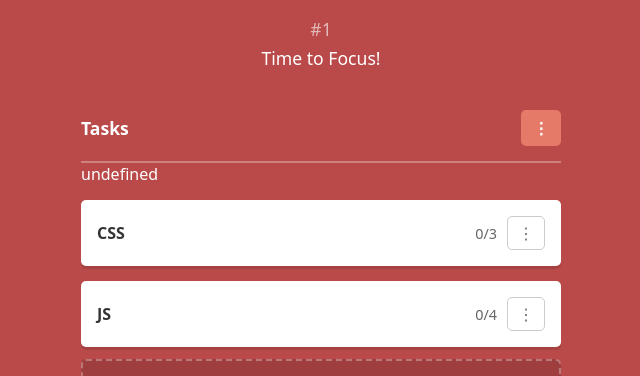
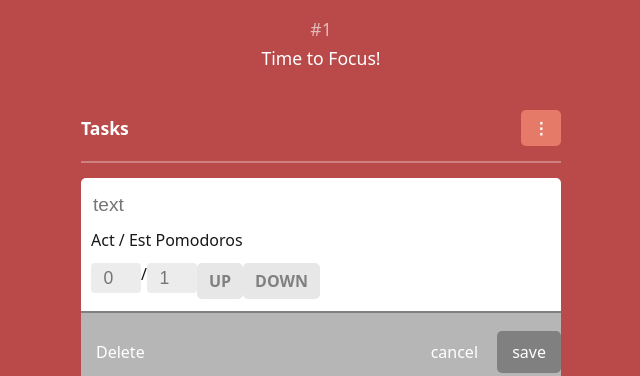
Before and after one commit to WitchBeato/MyPomofocus, a plain HTML site: page index.html in a window 1280 px wide. Shown: the part 424-800 px from the top of the page, without its empty margins (319-959 px from the left). Drawn offline with Linux system fonts and the light colour scheme.

Commit message:
feat:  task customizastion html part wrtitten

```diff
--- a/index.html
+++ b/index.html
@@ -74,7 +74,30 @@
             </header>
             <div id="divTaskList">
             </div>
+        <ul class="task-write-area">
+            <div class="task-write-area" style="padding-left: 10px; padding-right: 10px;">
+                <input type="text" placeholder="text" class="text-write-area" />
+                <h>Act / Est Pomodoros</h>
+                <div class="flex-area">
+                    <input type="number" placeholder="0" class="text-write-area-grey" />
+                    <h>/</h>
+                    <input type="number" placeholder="1" class="text-write-area-grey" />
+                    <button class="up-down-button">UP</button>
+                    <button class="up-down-button">DOWN</button>
+                </div>
 
+            </div>
+                <div style="height: 80px; background-color: rgb(183, 182, 182);
+                border-top: 2px solid grey; align-content: center;
+                justify-content: space-between; display: flex;
+                ">
+                    <button style="margin-top: 10px; margin-bottom: 10px; background-color: inherit;">Delete</button>
+                    <div style="align-content: center;">
+                        <button style="background-color: inherit;">cancel</button>
+                        <button style="background-color: grey;">save</button>
+                    </div>
+                </div>
+        </ul>
             <button class="add-task" type="button">
                 <i class="fa fa-plus-circle" aria-hidden="true"></i>
                 <span>Add item</span>
--- a/main.js
+++ b/main.js
@@ -27,7 +27,7 @@ function ProgramOnLoad() {
     _UpdatePomodoroCountText(taskmanager.getCurrentPomodoro());
     _SetButtons()
     _SetSkipButtonVisibility(false)
-    WriteAllTaskOnDocument();
+    //WriteAllTaskOnDocument();
 }
 
 function _SetSkipButtonVisibility(isVisible){
@@ -48,7 +48,6 @@ function ClickStartButton(){
     _UpdateStartButtonText(bclickstart);
     if(bclickstart) {
         timer.StartTimer();
-
     }
     else{
         timer.StopTimer();
--- a/style.css
+++ b/style.css
@@ -183,6 +183,20 @@
             padding: 7px 12px;
             font-weight: 700;
         }
+        .up-down-button {
+            min-width: 20px;
+            padding: 7px 12px;
+            background-color: rgb(231, 231, 231);
+            color: grey;
+            font-weight: 700;
+        }
+        .up-down-button :hover {
+            min-width: 20px;
+            padding: 7px 12px;
+            background-color: rgb(231, 231, 231);
+            color: rgb(86, 85, 85);
+            font-weight: 700;
+        }
 
         .task-list {
             display: flex;
@@ -191,6 +205,37 @@
             margin: 15px 0 0;
             padding: 0;
             list-style: none;
+        }
+        .task-write-area {
+            display: flex;
+            flex-direction: column;
+            border-radius: 5px;
+            color: rgb(24, 24, 24);
+            gap: 12px;
+            margin: 15px 0 0;
+            background-color: white;
+            padding: 0;
+            list-style: none;
+        }
+        .text-write-area{
+            font: system-ui;
+            font-size: 1.2em;
+            border: none;
+            color: #252424a7;
+        }
+        .text-write-area-grey {
+            font: system-ui;
+            font-size: 1.1em;
+            border: none;
+            border-radius: 4px;
+            background-color: rgb(236, 236, 236);
+            text-align: center;
+            width: 50px;
+            height: 30px;
+        }
+        .flex-area {
+            display: flex;
+            flex-direction: row;
         }
 
         .task-item {
```
